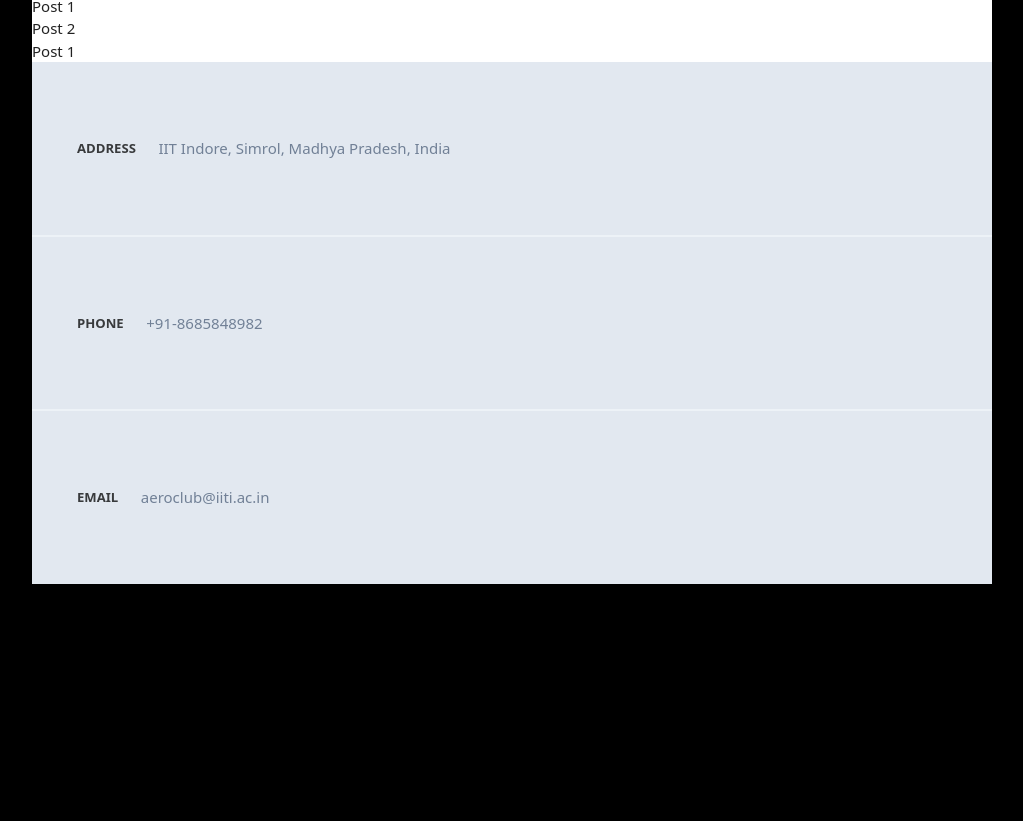
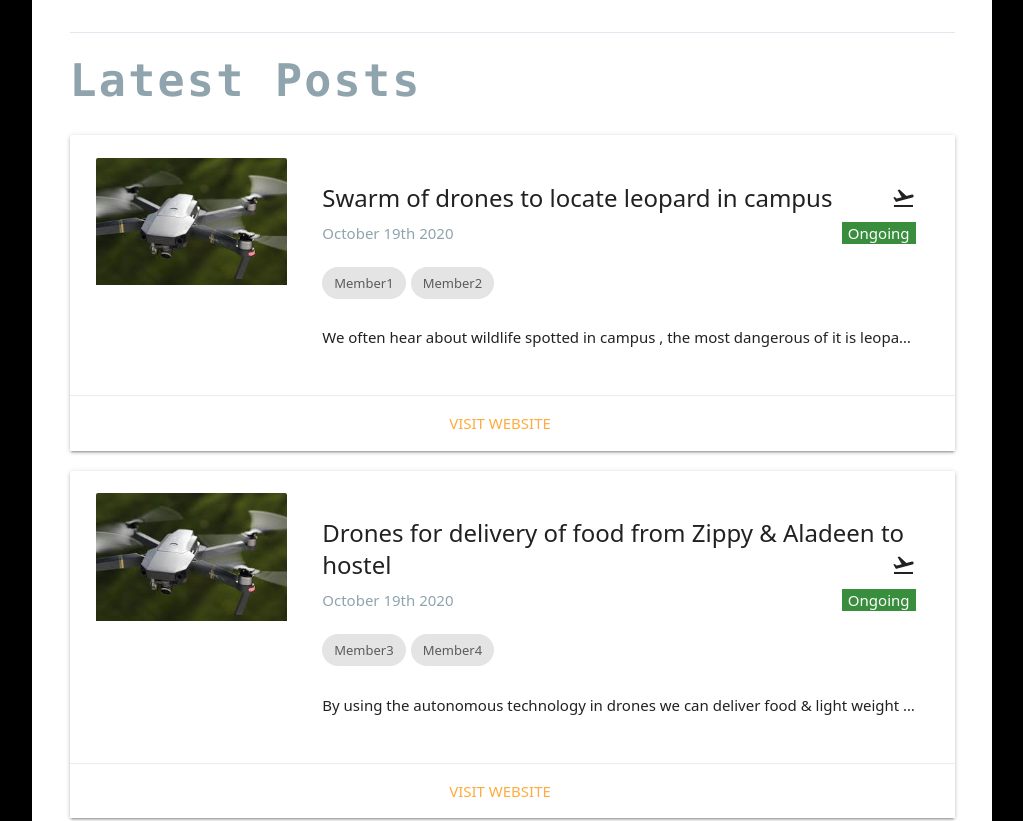
Before and after one commit to aeroiiti/aeroclubiiti, a React (Create React App) app: page / in a window 1280 px wide. Shown: the part 1237-2058 px from the top of the page, without its empty margins (128-1151 px from the left). Before the commit the page ends 2001 px from the top, so only its background shows below. Built offline with nearby package versions, Linux system fonts and the light colour scheme.

Commit message:
post display added

```diff
--- a/package.json
+++ b/package.json
@@ -7,6 +7,7 @@
     "@testing-library/react": "^9.5.0",
     "@testing-library/user-event": "^7.2.1",
     "materialize-css": "^1.0.0",
+    "moment": "^2.29.1",
     "react": "^16.13.1",
     "react-dom": "^16.13.1",
     "react-router-dom": "^5.2.0",
--- a/src/components/post/PostItem.js
+++ b/src/components/post/PostItem.js
@@ -1,7 +1,48 @@
 import React from "react";
-
+import moment from "moment";
+import defpost from "../../assets/images/post_default.jpg";
 const PostItem = ({ post }) => {
-  return <div>{post.name}</div>;
+  return (
+    <div className='card sticky-action '>
+      <div className='row' style={{ margin: "0px", padding: "1.5rem 1rem" }}>
+        <div className='card-image waves-effect waves-block waves-light col s12 m3 '>
+          <img className='activator bg-cover' src={defpost} />
+        </div>
+        <div className='card-content s12 col m9'>
+          <span className='card-title activator grey-text text-darken-4'>
+            {post.name}
+            <i className='material-icons right'>flight_takeoff</i>
+          </span>
+          <p>
+            <span className='blue-grey-text text-lighten-2'>
+              {moment(post.date).format("MMMM Do YYYY")}{" "}
+            </span>
+            <span className='badge green darken-2 white-text'>Ongoing</span>
+          </p>
+          <br></br>
+          <div>
+            {post.team.map((member) => (
+              <div className='chip'>{member}</div>
+            ))}
+          </div>
+          <br></br>
+          <div className='truncate'>{post.description}</div>
+        </div>
+      </div>
+      {post.link && (
+        <div className='card-action row center-align'>
+          <a href={post.link}>Visit Website</a>
+        </div>
+      )}
+      <div className='card-reveal row' style={{ margin: "0px" }}>
+        <span className='card-title grey-text text-darken-4 '>
+          {post.name}
+          <i className='material-icons right'>flight_land</i>
+        </span>
+        <p>{post.description}</p>
+      </div>
+    </div>
+  );
 };
 
 export default PostItem;
--- a/src/components/post/PostList.js
+++ b/src/components/post/PostList.js
@@ -5,7 +5,12 @@ const PostList = () => {
   const postContext = useContext(PostContext);
   const { posts, loading } = postContext;
   return (
-    <div>
+    <div className='container p-10'>
+      <hr></hr>
+      <h1 className='pt-6 font-mono blue-grey-text text-lighten-2'>
+        Latest Posts
+      </h1>
+      <br></br>
       {posts.map((post) => (
         <PostItem post={post} />
       ))}
--- a/src/context/posts/PostState.js
+++ b/src/context/posts/PostState.js
@@ -10,9 +10,10 @@ const PostState = (props) => {
       {
         team: ["Member1", "Member2"],
         _id: "5f8d94c127488063686fbb88",
-        name: "Post 1",
+        name: "Swarm of drones to locate leopard in campus",
         link: "abc.com",
-        description: "Lorem Ipsum",
+        description:
+          "We often hear about wildlife spotted in campus , the most dangerous of it is leopard. Due to grassy fields and such a big campus it is difficult and dangerous to trace the leopard in the campus .To encounter this we came up with this project of tracking the leopard with drones. Two or more drones that communicate with each other through swarm technology and track the movement of leopard on campus using image processing techniques and principles of ML and AI. Participants will also get to learn about working of drone as well.",
         coverURL: "temp.png",
         date: "2020-10-19T13:29:37.622Z",
         __v: 0,
@@ -20,9 +21,10 @@ const PostState = (props) => {
       {
         team: ["Member3", "Member4"],
         _id: "5f8d945f27488063686fbb87",
-        name: "Post 2",
+        name: "Drones for delivery of food from Zippy & Aladeen to hostel",
         link: "def.com",
-        description: "Lorem Ipsum Dolor Sit Amet",
+        description:
+          "By using the autonomous technology in drones we can deliver food & light weight stuff from one place to another. We will use GPS for tracking the path of destination & for drone autonomous we will use software like UGCS, Mission planner, QGroundControl It will make the delivery faster than normal.",
         coverURL: "temp2.png",
         date: "2020-10-19T13:27:59.123Z",
         __v: 0,
@@ -30,10 +32,11 @@ const PostState = (props) => {
       {
         team: ["Member1", "Member2"],
         _id: "5f8d919c19bf2aa272ceaac5",
-        name: "Post 1",
-        description: "Lorem Ipsum",
+        name: "Post 3",
+        description:
+          "Lorem ipsum dolor sit amet, consectetur adipiscing elit, sed do eiusmod tempor incididunt ut labore et dolore magna aliqua. Ut enim ad minim veniam, quis nostrud exercitation ullamco laboris nisi ut aliquip ex ea commodo consequat. Duis aute irure dolor in reprehenderit in voluptate velit esse cillum dolore eu fugiat nulla pariatur. Excepteur sint occaecat cupidatat non proident, sunt in culpa qui officia deserunt mollit anim id est laborum.",
         coverURL: "temp.png",
-        link: "abc.com",
+
         date: "2020-08-07T19:15:17.385Z",
       },
     ],
```
Also changed, not shown: src/assets/images/post_default.jpg (added), 1 other file (tests, documents, lock files or other folders).
